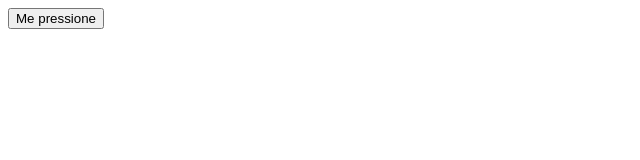
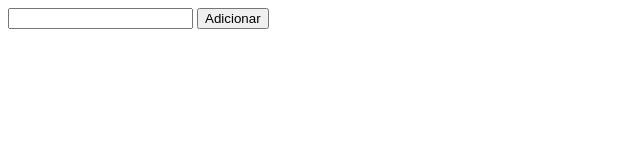
Before and after one commit to adaao/react_native_do_zero, a plain HTML site: page javascript/Modulo_2/index.html in a window 1280 px wide. Shown: the whole page, without its empty margins (0-640 px from the left). Drawn offline with Linux system fonts and the light colour scheme.

Commit message:
manipulando a DOM

```diff
--- a/javascript/Modulo_2/index.html
+++ b/javascript/Modulo_2/index.html
@@ -6,18 +6,21 @@
    </head>
    <body>
       <div id="app">
-         <button onclick="mostraAlerta()" onmouseover="mouseporcima()" >Me pressione</button>
+         <input type="text" name="nome" id="nome"/>
+         <button class="botao">Adicionar</button>
       </div>
 
       <script>
-         var times = 0;
-         function mostraAlerta(){
-            times++;
-            alert(`O Botão foi clicado ${times} vezes!`);
+         var inputElement = document.querySelector('input[name=nome');
+         var btnElement = document.querySelector('button.botao');
+
+         btnElement.onclick = function(){
+            var text = inputElement.value;
+            alert(text);
          }
 
-         function mouseporcima(){
-            alert('você passou o mouse por cima!');
+         btnElement.onmouseover = function(){
+            console.log('passou pelo botão');
          }
       </script>
    </body>
```
